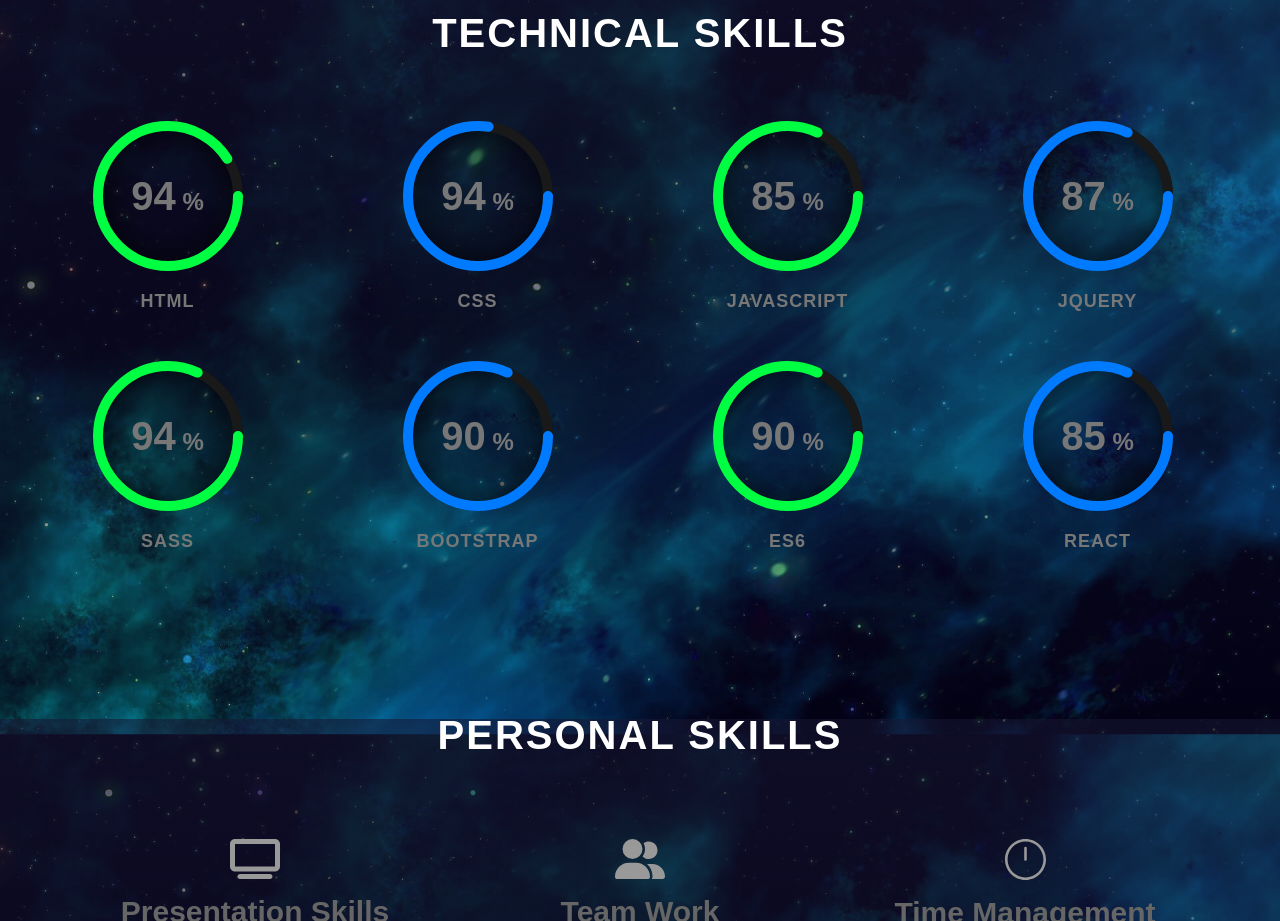
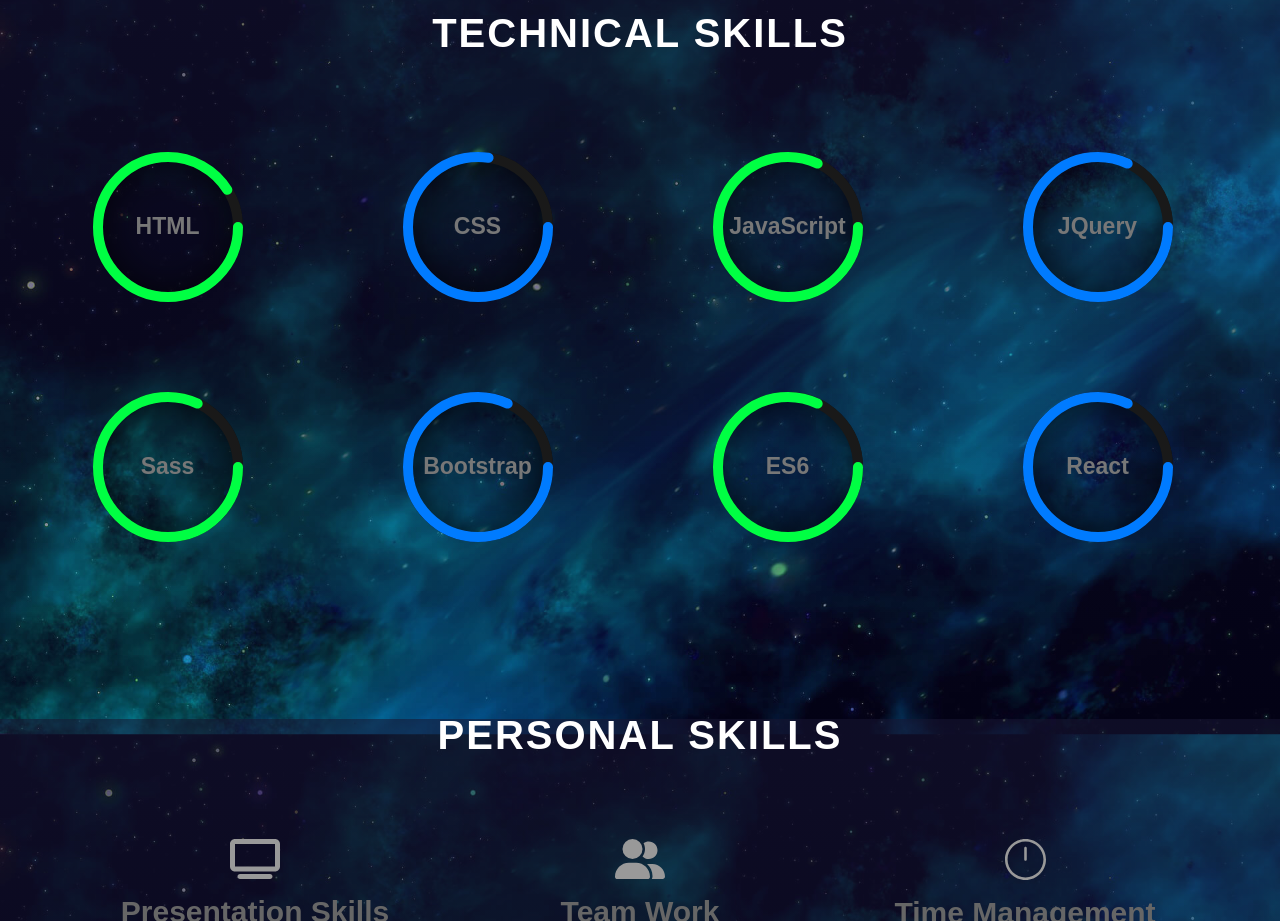
Before and after one commit to omarhossam110/My-Portfolio., a React (Create React App) app: page / in a window 1280 px wide. Shown: the part 1640-2561 px from the top of the page. Built offline with nearby package versions, Linux system fonts and the light colour scheme.

Commit message:
technical skills card edited

```diff
--- a/src/components/Skills/TechnicalCard.js
+++ b/src/components/Skills/TechnicalCard.js
@@ -13,16 +13,19 @@
                 <circle cx="70" cy="70" r="70"></circle>
                 <circle cx="70" cy="70" r="70"></circle>
               </svg>
-              <div className={`percent__number`}>
+
+              <div className={`percent__text`}>
                 <h2>
-                  {skill.percent}
-                  <span> %</span>
+                  {/* {skill.percent}
+                  <span> %</span> */}
+                    {skill.title}
                 </h2>
               </div>
+
             </div>
-            <h2 className={`technical__card-text`}>
-              {skill.title}
-            </h2>
+            {/* <h2 className={`technical__card-text`}> */}
+              {/* {skill.title} */}
+            {/* </h2> */}
           </div>
         </div>
       ))}
--- a/src/css/style.css
+++ b/src/css/style.css
@@ -597,27 +597,9 @@
   stroke-dasharray: 400;
   stroke-dashoffset: 40;
 }
-.technical__card:hover .percent__number h2 {
+.technical__card:hover .percent__text h2 {
   color: #fff;
   z-index: 1001;
-}
-.technical__card:hover .percent__number h2 span {
-  color: #fff;
-  z-index: 1001;
-}
-.technical__card:hover .technical__card-text {
-  color: #fff;
-  transition: 0.5s;
-}
-.technical__card-text {
-  position: relative;
-  color: #777;
-  font-weight: 700;
-  font-size: 18px;
-  letter-spacing: 1px;
-  text-transform: uppercase;
-  transition: 0.5s;
-  margin-top: 20px;
 }
 .technical__svg {
   position: relative;
@@ -651,7 +633,7 @@
   background: transparent;
   z-index: 1000;
 }
-.percent__number {
+.percent__text {
   position: absolute;
   top: 0;
   left: 0;
@@ -662,14 +644,14 @@
   align-items: center;
   border-radius: 50%;
 }
-.percent__number h2 {
+.percent__text h2 {
   color: #777;
   font-weight: 700;
-  font-size: 40px;
+  font-size: 23px;
   transition: 0.5s;
   margin: 0;
 }
-.percent__number h2 span {
+.percent__text h2 span {
   font-size: 24px;
   color: #777;
   transition: 0.5s;
--- a/src/sass/components/skills/_technical.module.scss
+++ b/src/sass/components/skills/_technical.module.scss
@@ -100,21 +100,21 @@
             stroke-dashoffset: 40;
         }
 
-        &:hover .percent__number h2 {
+        &:hover .percent__text h2 {
             color: #fff;
             // font-size: 50px;
             z-index: 1001;
         }
 
-        &:hover .percent__number h2 span {
-            color: #fff;
-            z-index: 1001;
-        }
+        // &:hover .percent__number h2 span {
+        //     color: #fff;
+        //     z-index: 1001;
+        // }
 
-        &:hover .technical__card-text {
-            color: #fff;
-            transition: 0.5s;
-        }
+        // &:hover .technical__card-text {
+        //     color: #fff;
+        //     transition: 0.5s;
+        // }
 
         // &:hover .technical__svg circle {
         //     stroke: #fff;
@@ -122,16 +122,16 @@
         // }
     }
 
-    &__card-text {
-        position: relative;
-        color: #777;
-        font-weight: 700;
-        font-size: 18px;
-        letter-spacing: 1px;
-        text-transform: uppercase;
-        transition: 0.5s;
-        margin-top: 20px;
-    }
+    // &__card-text {
+    //     position: relative;
+    //     color: #777;
+    //     font-weight: 700;
+    //     font-size: 18px;
+    //     letter-spacing: 1px;
+    //     text-transform: uppercase;
+    //     transition: 0.5s;
+    //     margin-top: 20px;
+    // }
 
     &__svg {
         position: relative;
@@ -170,7 +170,7 @@
     background: transparent;
     z-index: 1000;
 
-    &__number {
+    &__text {
         position: absolute;
         top: 0;
         left: 0;
@@ -184,7 +184,7 @@
         h2 {
             color: #777;
             font-weight: 700;
-            font-size: 40px;
+            font-size: 23px;
             transition: 0.5s;
             margin: 0;
 
```
Also changed, not shown: 1 other file (tests, documents, lock files or other folders).
